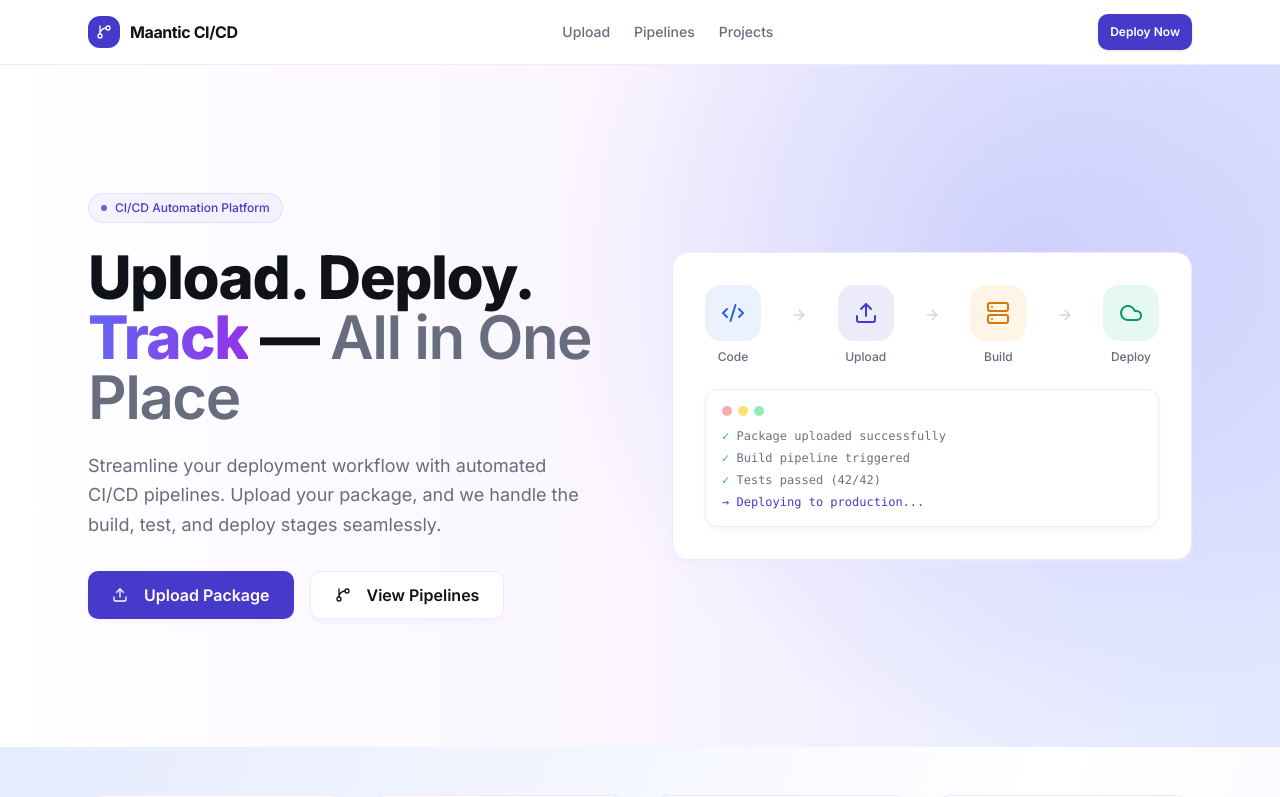
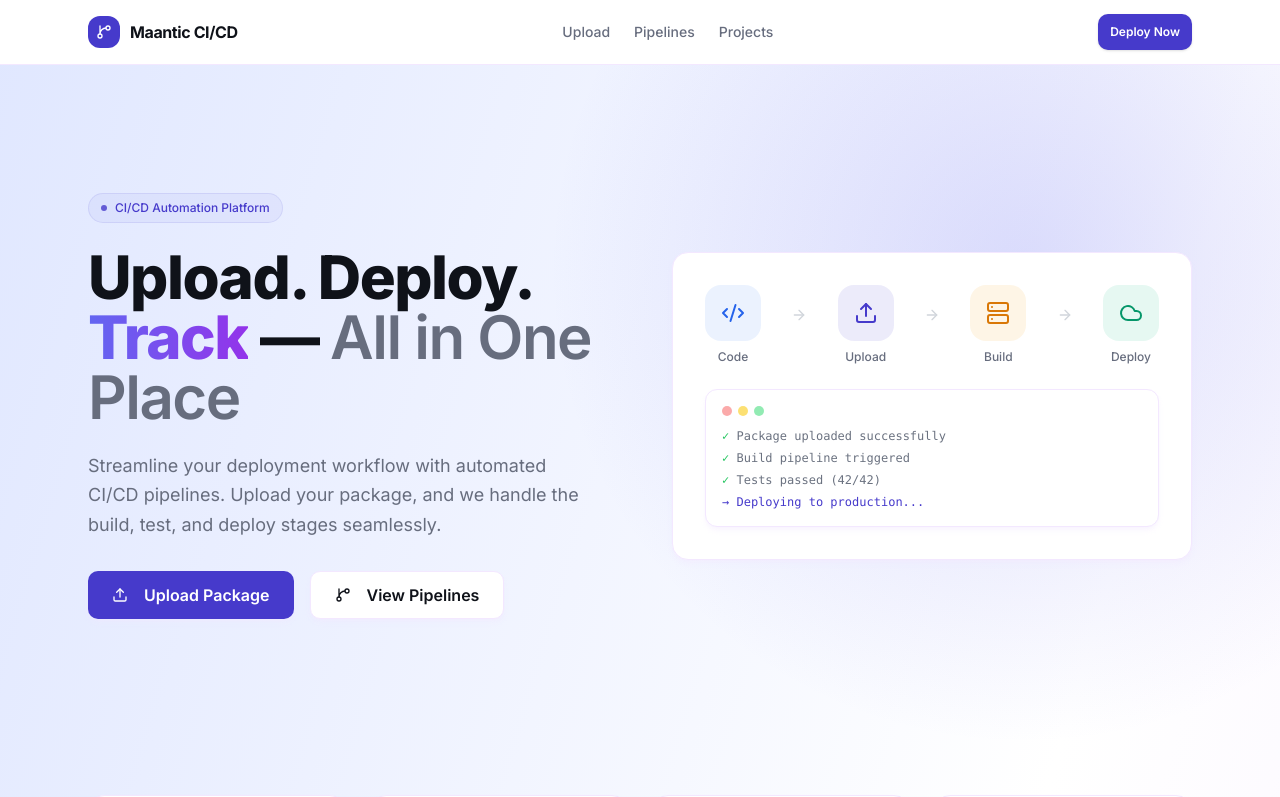
Before and after one commit to DurgaRakesh-design/ci-cd-frontend, a React (Vite) app: page / in a window 1280 px wide. Shown: the top 797 px of the page. Built offline with nearby package versions, Linux system fonts and the light colour scheme.

Commit message:
Hero: new changes

```diff
--- a/src/components/portal/HeroSection.jsx
+++ b/src/components/portal/HeroSection.jsx
@@ -5,7 +5,7 @@ import { motion } from "framer-motion";
 
 export default function HeroSection({ onUploadClick, onPipelinesClick }) {
   return (
-    <section className="relative overflow-hidden py-24 md:py-32 bg-gradient-to-l from-indigo-100 via-purple-50 to-white">
+    <section className="relative overflow-hidden py-24 md:py-32">
       <div className="pointer-events-none absolute inset-0 bg-[radial-gradient(circle_at_80%_30%,rgba(99,102,241,0.22),transparent_42%)]" />
       <div className="relative max-w-6xl mx-auto px-6">
         <div className="grid lg:grid-cols-2 gap-16 items-center">
```
